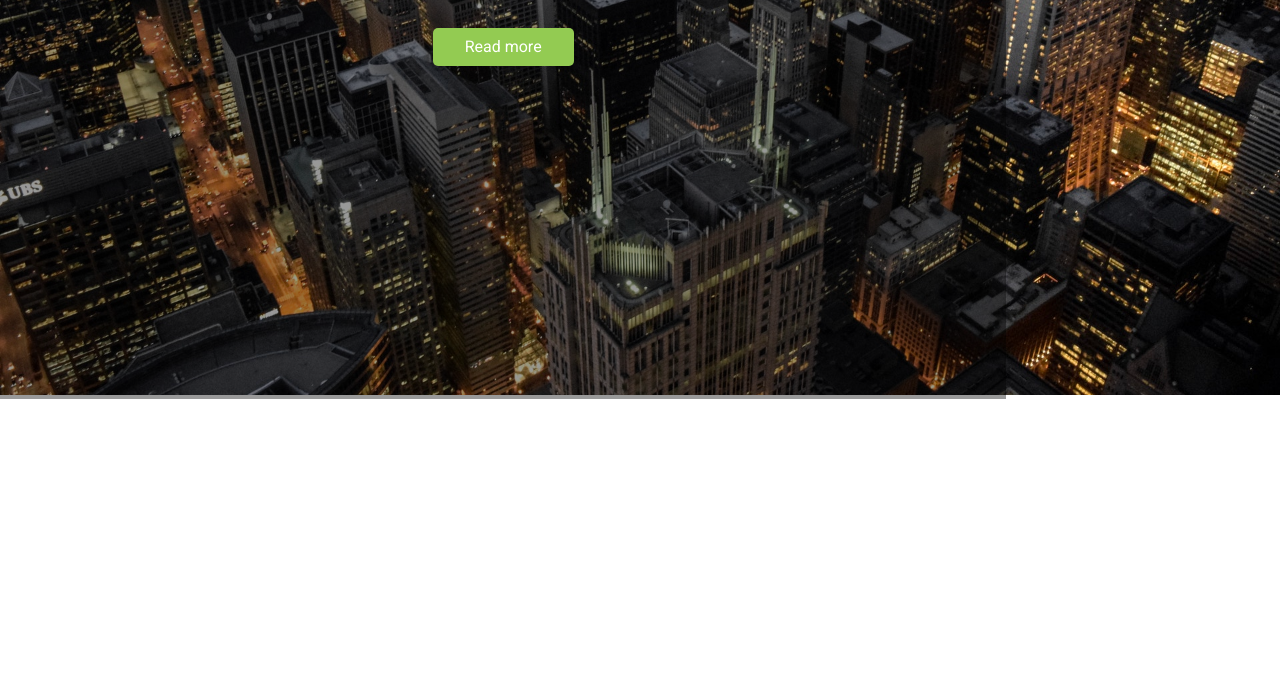
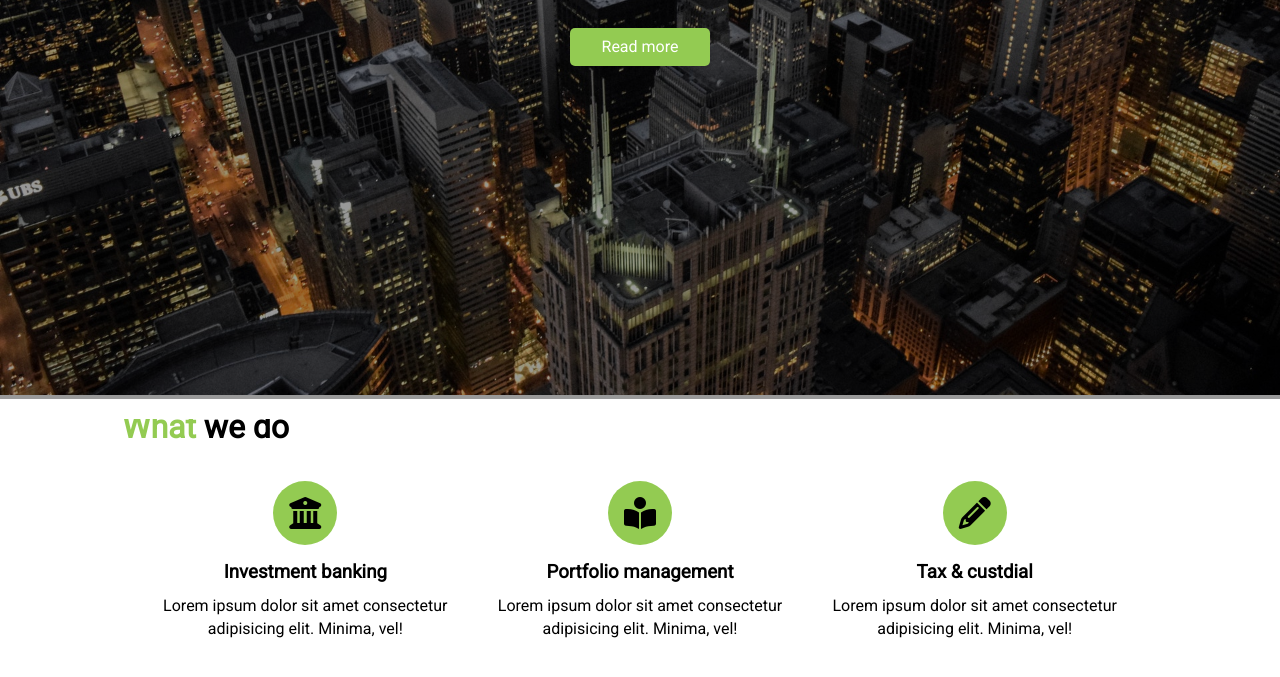
Before and after one commit to mariolazzari/modern-html-css, a plain HTML site: page 07_edge/index.html in a window 1280 px wide. Shown: the part 461-1138 px from the top of the page. Before the commit the page ends 860 px from the top, so only its background shows below. Drawn offline with Linux system fonts and the light colour scheme.

Commit message:
Done lesson 53

```diff
--- a/07_edge/css/style.css
+++ b/07_edge/css/style.css
@@ -27,9 +27,27 @@ p {
   line-height: 1.1rem;
 }
 
+.m-heading {
+  font-size: 2rem;
+  margin-bottom: 0.75rem;
+  line-height: 1.1rem;
+}
+
 .lead {
   font-size: 1.3rem;
   margin-bottom: 2rem;
+}
+
+.py-1 {
+  padding: 1.5rem 0;
+}
+
+.py-2 {
+  padding: 2rem 0;
+}
+
+.py-3 {
+  padding: 3rem 0;
 }
 
 .btn {
@@ -48,6 +66,17 @@ p {
 .btn-dark {
   background: #333;
   color: white;
+}
+
+.container {
+  max-width: 1100px;
+  margin: auto;
+  padding: 0 2rem;
+  overflow: hidden;
+}
+
+.text-venter {
+  text-align: center;
 }
 
 #navbar {
@@ -92,8 +121,29 @@ p {
   align-items: center;
   height: 100%;
   padding: 0 2rem;
+  /* overlay*/
   position: absolute;
   top: 60px;
   left: 0;
+  right: 0;
+  bottom: 0;
   background: rgba(0, 0, 0, 0.4);
 }
+
+#what .items {
+  display: flex;
+  padding: 1rem;
+}
+
+#what .items .item {
+  flex: 1;
+  text-align: center;
+  padding: 1rem;
+}
+
+#what .items .item i {
+  background: #93cb52;
+  padding: 1rem;
+  border-radius: 50%;
+  margin-bottom: 1rem;
+}
--- a/07_edge/index.html
+++ b/07_edge/index.html
@@ -54,5 +54,45 @@
         <a href="#what" class="btn">Read more</a>
       </div>
     </header>
+
+    <section id="what" class="bg-light py-1">
+      <div class="container">
+        <h2 class="m-heading text-center">
+          <span class="text-primary">What</span> we do
+        </h2>
+        <div class="items">
+          <div class="item">
+            <i class="fas fa-university fa-2x"></i>
+            <div>
+              <h3>Investment banking</h3>
+              <p>
+                Lorem ipsum dolor sit amet consectetur adipisicing elit. Minima,
+                vel!
+              </p>
+            </div>
+          </div>
+          <div class="item">
+            <i class="fas fa-book-reader fa-2x"></i>
+            <div>
+              <h3>Portfolio management</h3>
+              <p>
+                Lorem ipsum dolor sit amet consectetur adipisicing elit. Minima,
+                vel!
+              </p>
+            </div>
+          </div>
+          <div class="item">
+            <i class="fas fa-pencil-alt fa-2x"></i>
+            <div>
+              <h3>Tax & custdial</h3>
+              <p>
+                Lorem ipsum dolor sit amet consectetur adipisicing elit. Minima,
+                vel!
+              </p>
+            </div>
+          </div>
+        </div>
+      </div>
+    </section>
   </body>
 </html>
```
